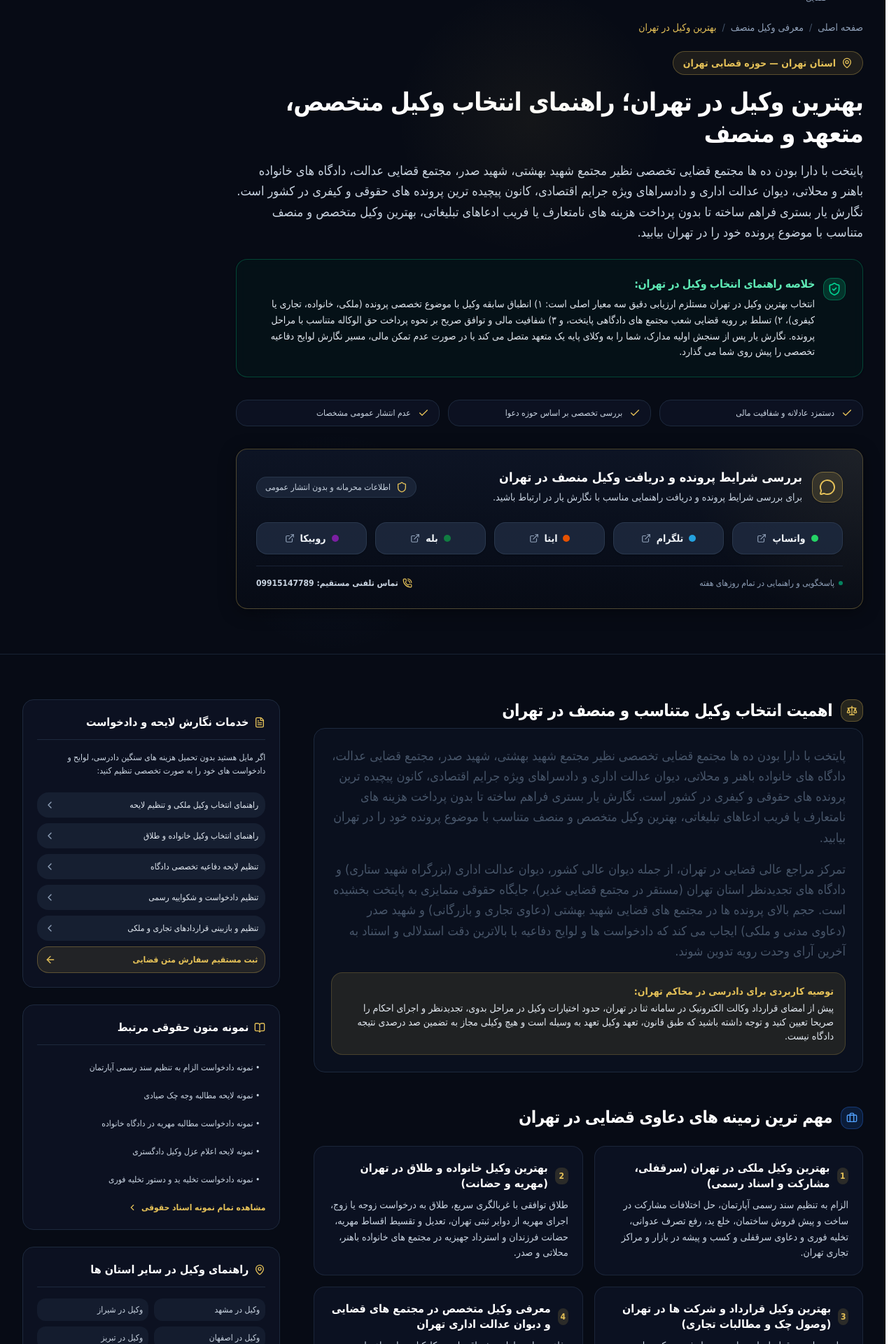
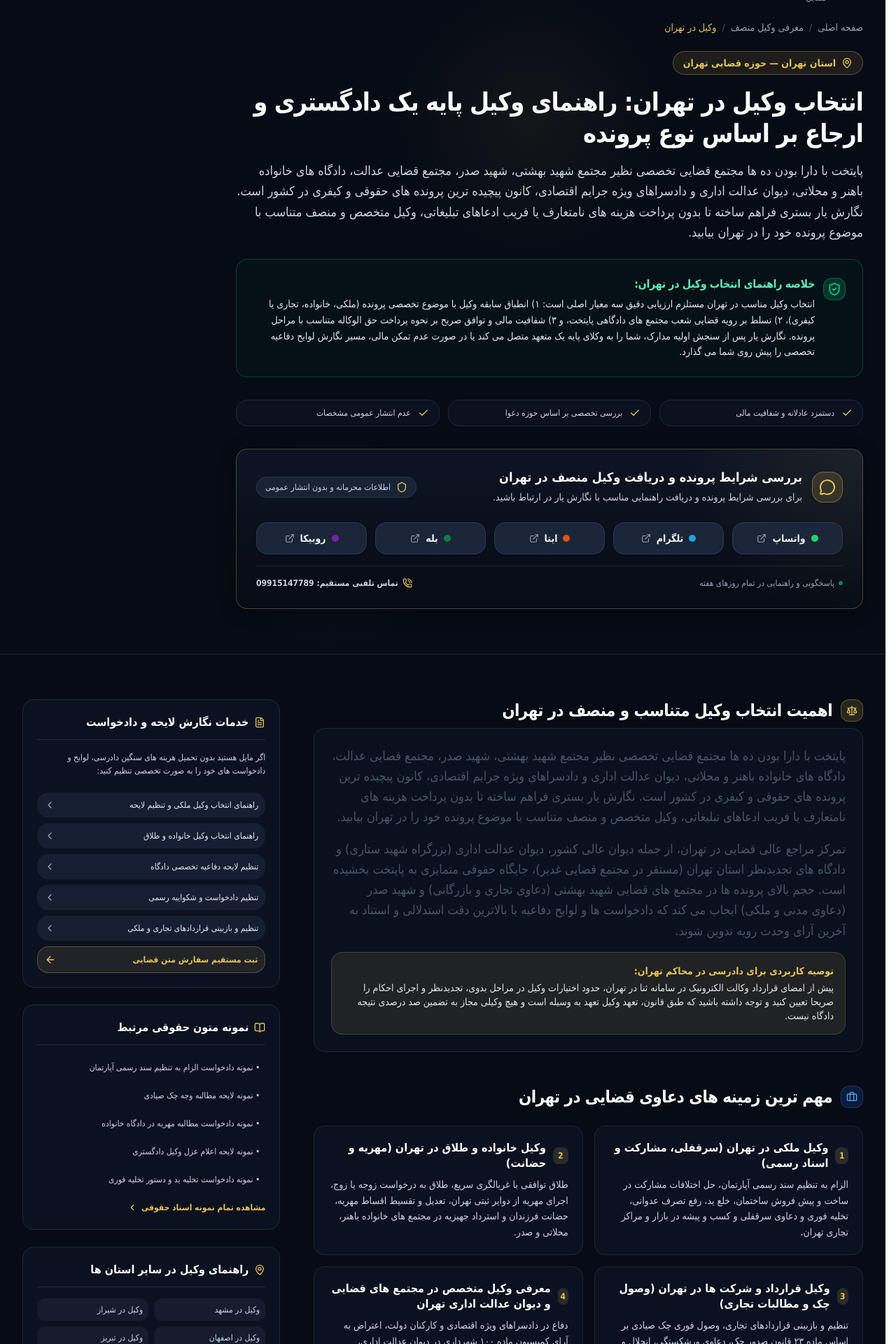
Before and after one commit to marsiehgoumohammad-lang/negaresh-yar-1, a Next.js app: page /lawyer-referral/tehran in a window 1280 px wide. Shown: the part 100-2020 px from the top of the page at 70% size. Built offline with nearby package versions, Linux system fonts and the light colour scheme.

Commit message:
seo(lawyer): reposition Tehran hub and Gisha guide, remove unverifiable "best lawyer" claims (#1)

```diff
--- a/src/components/lawyers/LawyerCityTemplate.tsx
+++ b/src/components/lawyers/LawyerCityTemplate.tsx
@@ -83,7 +83,7 @@ export function LawyerCityTemplate({ cityData }: LawyerCityTemplateProps) {
           {
             '@type': 'ListItem',
             position: 3,
-            name: cityData.slug === 'tehran' ? 'بهترین وکیل در تهران' : `وکیل منصف در ${cityData.city}`,
+            name: cityData.slug === 'tehran' ? 'وکیل در تهران' : `وکیل منصف در ${cityData.city}`,
             item: pageUrl,
           },
         ],
@@ -105,11 +105,10 @@ export function LawyerCityTemplate({ cityData }: LawyerCityTemplateProps) {
             {
               '@type': 'LegalService',
               '@id': `${pageUrl}#legalservice`,
-              name: 'معرفی بهترین وکیل در تهران و وکیل منصف - نگارش یار',
+              name: 'ارجاع به وکیل در تهران - نگارش یار',
               description: 'خدمات آنلاین نگارش اوراق قضایی و راهنمای تسهیل ارتباط با وکلای دادگستری در تهران',
               url: pageUrl,
               telephone: '+989915147789',
-              priceRange: '$$',
               address: {
                 '@type': 'PostalAddress',
                 addressLocality: 'مشهد',
@@ -126,10 +125,10 @@ export function LawyerCityTemplate({ cityData }: LawyerCityTemplateProps) {
                 name: 'تهران',
               },
               serviceType: [
-                'بهترین وکیل در تهران',
-                'بهترین وکیل ملکی در تهران',
-                'بهترین وکیل خانواده و طلاق در تهران',
-                'بهترین وکیل قرارداد و شرکت ها در تهران',
+                'ارجاع به وکیل در تهران',
+                'وکیل ملکی در تهران',
+                'وکیل خانواده و طلاق در تهران',
+                'وکیل قرارداد و شرکت ها در تهران',
                 'معرفی وکیل منصف در تهران',
               ],
             },
@@ -169,7 +168,7 @@ export function LawyerCityTemplate({ cityData }: LawyerCityTemplateProps) {
               </li>
               <li aria-hidden="true" className="text-slate-600">/</li>
               <li className="text-[#E5C158] font-medium" aria-current="page">
-                {cityData.slug === 'tehran' ? 'بهترین وکیل در تهران' : `${cityData.city} (${cityData.province})`}
+                {cityData.slug === 'tehran' ? 'وکیل در تهران' : `${cityData.city} (${cityData.province})`}
               </li>
             </ol>
           </nav>
--- a/src/components/lawyers/TehranLawyerGuideSection.tsx
+++ b/src/components/lawyers/TehranLawyerGuideSection.tsx
@@ -20,7 +20,7 @@ export function TehranLawyerGuideSection() {
   const branches = [
     {
       id: 'tehran-real-estate-lawyer',
-      title: 'بهترین وکیل ملکی در تهران',
+      title: 'وکیل ملکی در تهران',
       badge: 'دعاوی املاک، سرقفلی و مشارکت',
       icon: Building,
       description:
@@ -54,7 +54,7 @@ export function TehranLawyerGuideSection() {
     },
     {
       id: 'tehran-family-lawyer',
-      title: 'بهترین وکیل خانواده و طلاق در تهران',
+      title: 'وکیل خانواده و طلاق در تهران',
       badge: 'طلاق، مهریه و حضانت فرزند',
       icon: Users,
       description:
@@ -88,7 +88,7 @@ export function TehranLawyerGuideSection() {
     },
     {
       id: 'tehran-corporate-lawyer',
-      title: 'بهترین وکیل قرارداد و شرکت ها در تهران',
+      title: 'وکیل قرارداد و شرکت ها در تهران',
       badge: 'اسناد تجاری، چک صیادی و دعاوی شرکتی',
       icon: Briefcase,
       description:
--- a/src/data/knowledge/lawyer-in-gisha-tehran-courts-guide.ts
+++ b/src/data/knowledge/lawyer-in-gisha-tehran-courts-guide.ts
@@ -2,7 +2,7 @@ import { Metadata } from 'next';
 import { KnowledgeArticleData } from './types';
 
 export const lawyerInGishaTehranCourtsGuideMetadata: Metadata = {
-  title: 'وکیل در گیشا و غرب تهران | راهنمای انتخاب و بررسی صلاحیت - نگارش یار',
+  title: 'وکیل در گیشا و غرب تهران | راهنمای انتخاب، استعلام و ارجاع - نگارش یار',
   description:
     'راهنمای کاربردی انتخاب وکیل در محله گیشا و مراجع قضایی غرب تهران؛ معیارهای ارزیابی وکیل، تفکیک صلاحیت دادگاه ها، استعلام پروانه، مدارک ضروری و هزینه ها.',
   keywords: [
@@ -20,7 +20,7 @@ export const lawyerInGishaTehranCourtsGuideMetadata: Metadata = {
     canonical: 'https://www.negaresh-yar.ir/knowledge/lawyer-in-gisha-tehran-courts-guide',
   },
   openGraph: {
-    title: 'وکیل در گیشا و غرب تهران | راهنمای انتخاب و بررسی صلاحیت - نگارش یار',
+    title: 'وکیل در گیشا و غرب تهران | راهنمای انتخاب، استعلام و ارجاع - نگارش یار',
     description:
       'راهنمای کاربردی انتخاب وکیل در محله گیشا و مراجع قضایی غرب تهران؛ معیارهای ارزیابی وکیل، تفکیک صلاحیت دادگاه ها، استعلام پروانه، مدارک ضروری و هزینه ها.',
     url: 'https://www.negaresh-yar.ir/knowledge/lawyer-in-gisha-tehran-courts-guide',
@@ -38,7 +38,7 @@ export const lawyerInGishaTehranCourtsGuideData: KnowledgeArticleData = {
   heroSubtitle:
     'چگونه بر اساس تخصص موضوعی، قواعد صلاحیت دادگاه ها و استعلام رسمی پروانه، بهترین تصمیم حقوقی را برای پرونده های ملکی، قراردادها و دعاوی خانواده اتخاذ کنیم؟',
   readTime: '۱۲ دقیقه مطالعه',
-  lastUpdated: '۱۴۰۵/۰۷/۱۳',
+  lastUpdated: '۱۴۰۵/۰۷/۲۳',
   heroTrustChips: [
     'تشریح صلاحیت قانونی دادگاه های تهران',
     'راهنمای رسمی استعلام پروانه وکالت',
@@ -266,7 +266,7 @@ export const lawyerInGishaTehranCourtsGuideData: KnowledgeArticleData = {
 
   relatedServices: [
     {
-      title: 'معرفی بهترین وکیل در تهران و وکیل منصف',
+      title: 'انتخاب وکیل در تهران و ارجاع بر اساس نوع پرونده',
       href: '/lawyer-referral/tehran',
       badge: 'پیلار تهران',
       desc: 'راهنمای جامع انتخاب وکیل متخصص در دادگاه های پایتخت با تعرفه عادلانه.',
--- a/src/data/lawyers/cities/tehran.ts
+++ b/src/data/lawyers/cities/tehran.ts
@@ -4,24 +4,24 @@ export const tehranCityData: LawyerCityData = {
   slug: 'tehran',
   city: 'تهران',
   province: 'تهران',
-  seoTitle: 'بهترین وکیل پایه یک دادگستری تهران | وکیل حقوقی، ملکی و خانواده - نگارش یار',
-  seoDescription: 'راهنمای انتخاب بهترین وکیل پایه یک دادگستری در تهران و وکیل حقوقی مجرب برای دعاوی ملکی، خانواده، قراردادها و چک در مجتمع های قضایی شهید بهشتی، صدر و عدالت با حق الوکاله منصفانه.',
-  h1: 'بهترین وکیل در تهران؛ راهنمای انتخاب وکیل متخصص، متعهد و منصف',
-  intro: 'پایتخت با دارا بودن ده ها مجتمع قضایی تخصصی نظیر مجتمع شهید بهشتی، شهید صدر، مجتمع قضایی عدالت، دادگاه های خانواده باهنر و محلاتی، دیوان عدالت اداری و دادسراهای ویژه جرایم اقتصادی، کانون پیچیده ترین پرونده های حقوقی و کیفری در کشور است. نگارش یار بستری فراهم ساخته تا بدون پرداخت هزینه های نامتعارف یا فریب ادعاهای تبلیغاتی، بهترین وکیل متخصص و منصف متناسب با موضوع پرونده خود را در تهران بیابید.',
-  directAnswer: 'انتخاب بهترین وکیل در تهران مستلزم ارزیابی دقیق سه معیار اصلی است: ۱) انطباق سابقه وکیل با موضوع تخصصی پرونده (ملکی، خانواده، تجاری یا کیفری)، ۲) تسلط بر رویه قضایی شعب مجتمع های دادگاهی پایتخت، و ۳) شفافیت مالی و توافق صریح بر نحوه پرداخت حق الوکاله متناسب با مراحل پرونده. نگارش یار پس از سنجش اولیه مدارک، شما را به وکلای پایه یک متعهد متصل می کند یا در صورت عدم تمکن مالی، مسیر نگارش لوایح دفاعیه تخصصی را پیش روی شما می گذارد.',
+  seoTitle: 'انتخاب وکیل پایه یک در تهران | ارجاع بر اساس نوع پرونده - نگارش یار',
+  seoDescription: 'راهنمای انتخاب وکیل پایه یک دادگستری در تهران: استعلام پروانه، معیار تخصص، حق‌الوکاله و مراجع قضایی هر منطقه. ارجاع به وکلای همکار بر اساس نوع پرونده و محل رسیدگی.',
+  h1: 'انتخاب وکیل در تهران: راهنمای وکیل پایه یک دادگستری و ارجاع بر اساس نوع پرونده',
+  intro: 'پایتخت با دارا بودن ده ها مجتمع قضایی تخصصی نظیر مجتمع شهید بهشتی، شهید صدر، مجتمع قضایی عدالت، دادگاه های خانواده باهنر و محلاتی، دیوان عدالت اداری و دادسراهای ویژه جرایم اقتصادی، کانون پیچیده ترین پرونده های حقوقی و کیفری در کشور است. نگارش یار بستری فراهم ساخته تا بدون پرداخت هزینه های نامتعارف یا فریب ادعاهای تبلیغاتی، وکیل متخصص و منصف متناسب با موضوع پرونده خود را در تهران بیابید.',
+  directAnswer: 'انتخاب وکیل مناسب در تهران مستلزم ارزیابی دقیق سه معیار اصلی است: ۱) انطباق سابقه وکیل با موضوع تخصصی پرونده (ملکی، خانواده، تجاری یا کیفری)، ۲) تسلط بر رویه قضایی شعب مجتمع های دادگاهی پایتخت، و ۳) شفافیت مالی و توافق صریح بر نحوه پرداخت حق الوکاله متناسب با مراحل پرونده. نگارش یار پس از سنجش اولیه مدارک، شما را به وکلای پایه یک متعهد متصل می کند یا در صورت عدم تمکن مالی، مسیر نگارش لوایح دفاعیه تخصصی را پیش روی شما می گذارد.',
   localJudicialContext: 'تمرکز مراجع عالی قضایی در تهران، از جمله دیوان عالی کشور، دیوان عدالت اداری (بزرگراه شهید ستاری) و دادگاه های تجدیدنظر استان تهران (مستقر در مجتمع قضایی غدیر)، جایگاه حقوقی متمایزی به پایتخت بخشیده است. حجم بالای پرونده ها در مجتمع های قضایی شهید بهشتی (دعاوی تجاری و بازرگانی) و شهید صدر (دعاوی مدنی و ملکی) ایجاب می کند که دادخواست ها و لوایح دفاعیه با بالاترین دقت استدلالی و استناد به آخرین آرای وحدت رویه تدوین شوند.',
   practicalAdvice: 'پیش از امضای قرارداد وکالت الکترونیک در سامانه ثنا در تهران، حدود اختیارات وکیل در مراحل بدوی، تجدیدنظر و اجرای احکام را صریحا تعیین کنید و توجه داشته باشید که طبق قانون، تعهد وکیل تعهد به وسیله است و هیچ وکیلی مجاز به تضمین صد درصدی نتیجه دادگاه نیست.',
   commonLegalNeeds: [
     {
-      title: 'بهترین وکیل ملکی در تهران (سرقفلی، مشارکت و اسناد رسمی)',
+      title: 'وکیل ملکی در تهران (سرقفلی، مشارکت و اسناد رسمی)',
       desc: 'الزام به تنظیم سند رسمی آپارتمان، حل اختلافات مشارکت در ساخت و پیش فروش ساختمان، خلع ید، رفع تصرف عدوانی، تخلیه فوری و دعاوی سرقفلی و کسب و پیشه در بازار و مراکز تجاری تهران.',
     },
     {
-      title: 'بهترین وکیل خانواده و طلاق در تهران (مهریه و حضانت)',
+      title: 'وکیل خانواده و طلاق در تهران (مهریه و حضانت)',
       desc: 'طلاق توافقی با غربالگری سریع، طلاق به درخواست زوجه یا زوج، اجرای مهریه از دوایر ثبتی تهران، تعدیل و تقسیط اقساط مهریه، حضانت فرزندان و استرداد جهیزیه در مجتمع های خانواده باهنر، محلاتی و صدر.',
     },
     {
-      title: 'بهترین وکیل قرارداد و شرکت ها در تهران (وصول چک و مطالبات تجاری)',
+      title: 'وکیل قرارداد و شرکت ها در تهران (وصول چک و مطالبات تجاری)',
       desc: 'تنظیم و بازبینی قراردادهای تجاری، وصول فوری چک صیادی بر اساس ماده ۲۳ قانون صدور چک، دعاوی ورشکستگی، انحلال و اختلافات سهامداران در مجتمع قضایی شهید بهشتی.',
     },
     {
@@ -39,7 +39,7 @@ export const tehranCityData: LawyerCityData = {
       a: 'حق الوکاله و شرایط پرداخت آن باید با توجه به موضوع پرونده و توافق وکیل و موکل تعیین شود. در صورت توافق طرفین، شرایط پرداخت می تواند به صورت مرحله ای تنظیم شود؛ بنابراین وجود پرداخت اقساطی یک تعهد عمومی یا تضمین شده از سوی نگارش یار نیست.',
     },
     {
-      q: 'بهترین وکیل ملکی در تهران چه پرونده هایی را پیگیری می کند؟',
+      q: 'وکیل ملکی در تهران چه پرونده هایی را پیگیری می کند؟',
       a: 'وکیل ملکی متخصص در تهران بر دعاوی الزام به تنظیم سند رسمی، اختلافات قراردادهای مشارکت در ساخت و پیش فروش آپارتمان، دعاوی سرقفلی و حق کسب و پیشه در بازار، خلع ید و تصرف عدوانی، و توقیف یا رفع توقیف املاک در اجرای احکام متمرکز است.',
     },
     {
@@ -47,7 +47,7 @@ export const tehranCityData: LawyerCityData = {
       a: 'مطالبه مهریه ابتدا از طریق اداره اجرای اسناد رسمی ثبت تهران آغاز می شود. دعاوی طلاق، حضانت و سایر امور خانواده در صلاحیت مجتمع های تخصصی قضایی خانواده تهران شامل مجتمع شهید باهنر، مجتمع شهید محلاتی و مجتمع شهید صدر است.',
     },
     {
-      q: 'بهترین وکیل قراردادها و شرکت ها در تهران چگونه به مدیران و فعالان اقتصادی کمک می کند؟',
+      q: 'وکیل قراردادها و شرکت ها در تهران چگونه به مدیران و فعالان اقتصادی کمک می کند؟',
       a: 'این وکلا با تنظیم قراردادهای تجاری استاندارد، وصول مطالبات چک صیادی از طریق صدور اجراییه مستقیم ماده ۲۳، حل اختلافات شرکا و سهامداران در مجتمع شهید بهشتی و پیگیری پرونده های ورشکستگی و داوری، ریسک های مالی کسب و کار را به حداقل می رسانند.',
     },
     {
```
